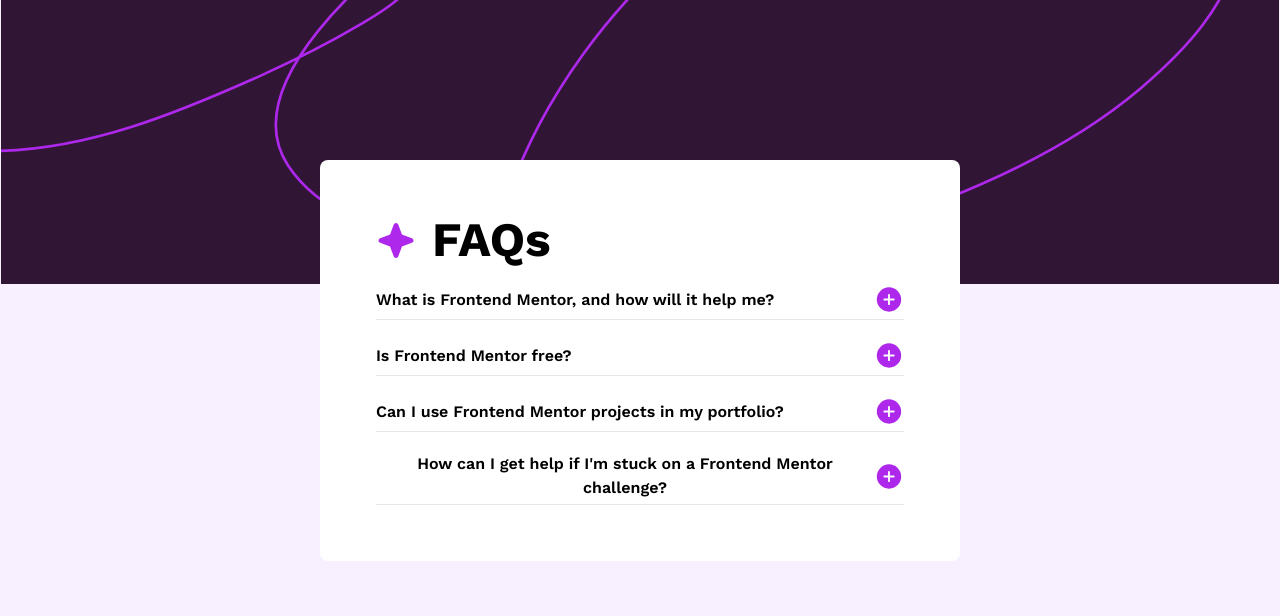
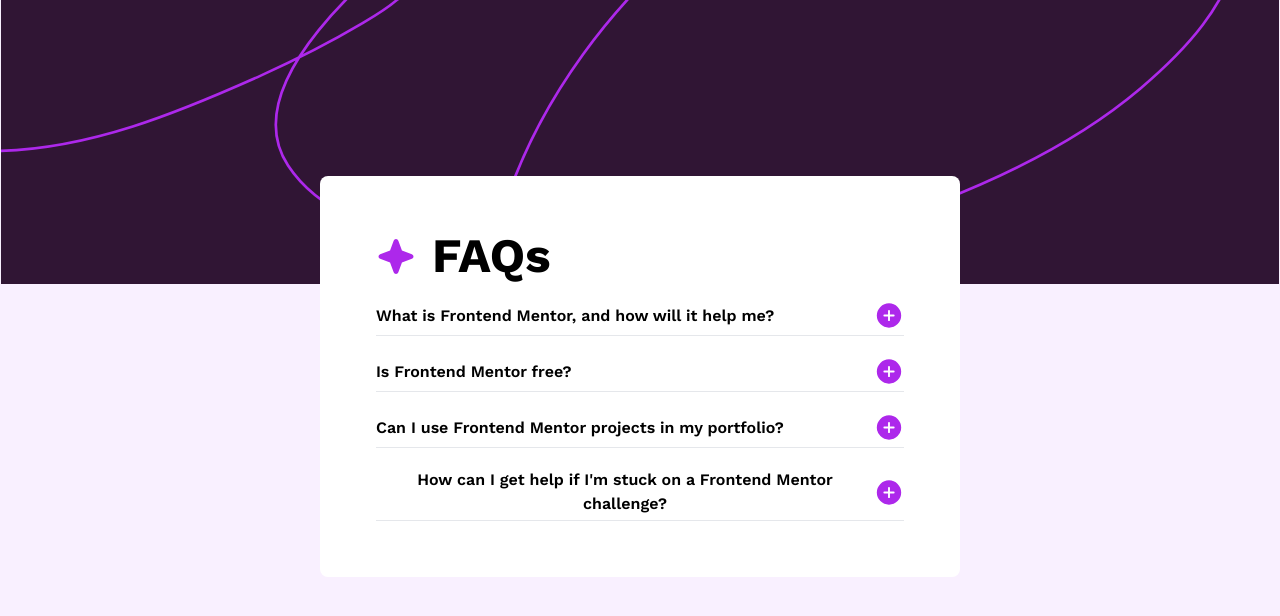
Before and after one commit to dantheuri17/frontendmentor-faq-accordian-solution, a React (Vite) app: page / in a window 1280 px wide. Shown: the top 616 px of the page. Built offline with nearby package versions, Linux system fonts and the light colour scheme.

Commit message:
added more margin

```diff
--- a/src/components/FAQs.tsx
+++ b/src/components/FAQs.tsx
@@ -4,7 +4,7 @@
 const FAQs = () => {
 	return (
 		<div className="flex w-screen bg-contain bg-no-repeat justify-center h-screen overflow-auto bg-light-pink bg-[url('./assets/images/background-pattern-desktop.svg')]">
-			<div className="fixed w-1/2 bg-white rounded-lg mt-[10rem] px-14 py-14">
+			<div className="fixed w-1/2 bg-white rounded-lg mt-[11rem] px-14 py-14">
 				<div className="flex items-center">
 					<img src={iconStar} alt="" />
 					<h2 className="ml-4 text-5xl font-work-sans-bold">FAQs</h2>
```
